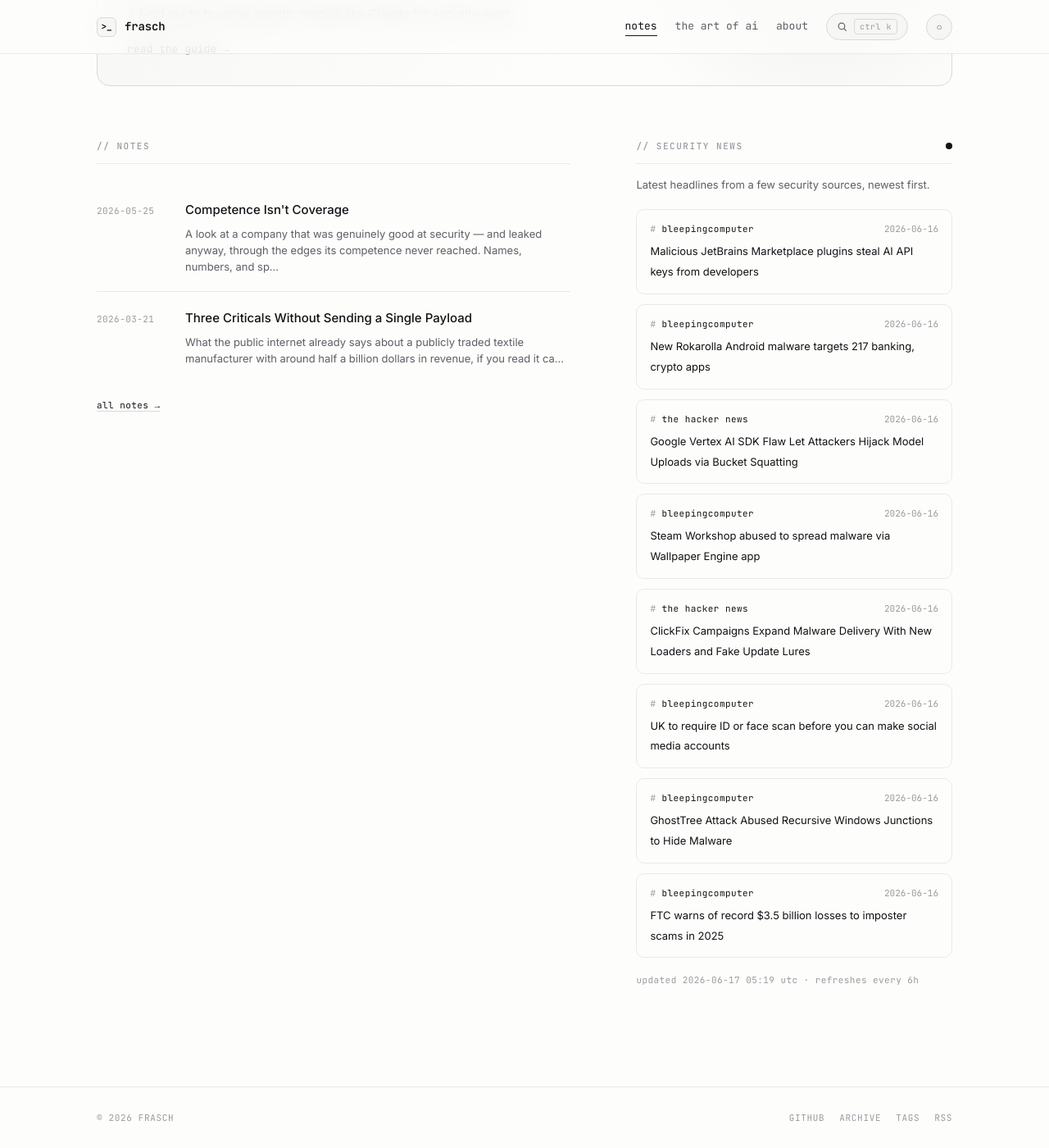
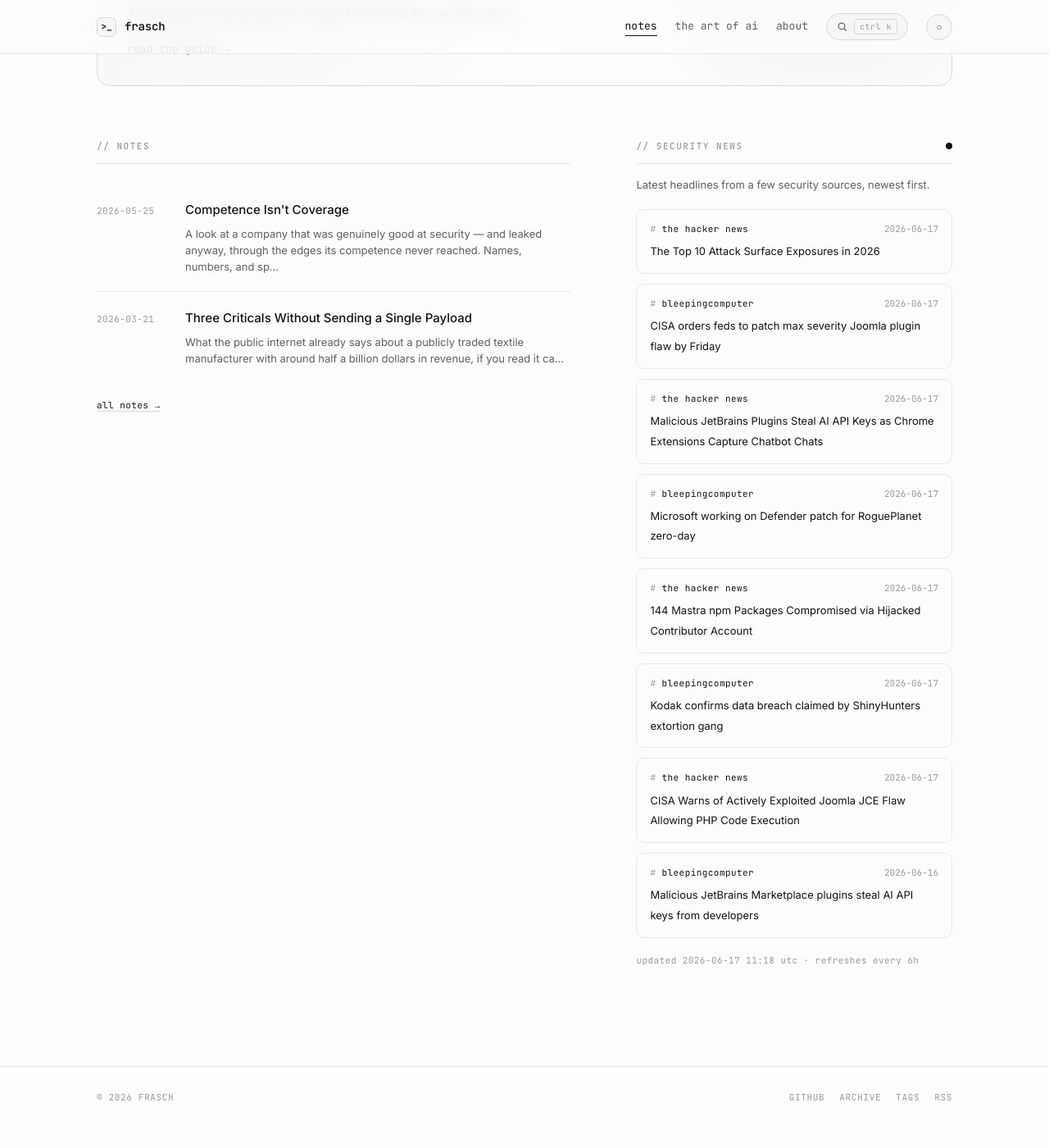
Before and after one commit to whoisfrasch/frasch, a Jekyll site: the page built from index.html, in a window 1280 px wide and 1400 px high, scrolled down 615 px. Shown: the whole window at 82% size. Built offline with Jekyll 4.4.1, drawn with Linux system fonts in a browser that asks for light colours; after the commit the page ends 1990 px from its top, so only the background shows below that.

Commit message:
Refresh security news feed

```diff
--- a/_data/news.json
+++ b/_data/news.json
@@ -1,53 +1,53 @@
 {
-  "updated": "2026-06-17T05:19:00Z",
+  "updated": "2026-06-17T11:18:57Z",
   "items": [
+    {
+      "source": "the hacker news",
+      "title": "The Top 10 Attack Surface Exposures in 2026",
+      "link": "https://thehackernews.com/2026/06/the-top-10-attack-surface-exposures-in.html",
+      "date": "2026-06-17T10:30:00Z"
+    },
+    {
+      "source": "bleepingcomputer",
+      "title": "CISA orders feds to patch max severity Joomla plugin flaw by Friday",
+      "link": "https://www.bleepingcomputer.com/news/security/cisa-orders-feds-to-patch-max-severity-joomla-plugin-flaw-by-friday/",
+      "date": "2026-06-17T10:09:24Z"
+    },
+    {
+      "source": "the hacker news",
+      "title": "Malicious JetBrains Plugins Steal AI API Keys as Chrome Extensions Capture Chatbot Chats",
+      "link": "https://thehackernews.com/2026/06/malicious-jetbrains-plugins-steal-ai.html",
+      "date": "2026-06-17T09:38:46Z"
+    },
+    {
+      "source": "bleepingcomputer",
+      "title": "Microsoft working on Defender patch for RoguePlanet zero-day",
+      "link": "https://www.bleepingcomputer.com/news/microsoft/microsoft-working-on-defender-patch-for-rogueplanet-zero-day/",
+      "date": "2026-06-17T08:32:29Z"
+    },
+    {
+      "source": "the hacker news",
+      "title": "144 Mastra npm Packages Compromised via Hijacked Contributor Account",
+      "link": "https://thehackernews.com/2026/06/144-mastra-npm-packages-compromised-via.html",
+      "date": "2026-06-17T07:38:24Z"
+    },
+    {
+      "source": "bleepingcomputer",
+      "title": "Kodak confirms data breach claimed by ShinyHunters extortion gang",
+      "link": "https://www.bleepingcomputer.com/news/security/kodak-confirms-data-breach-claimed-by-shinyhunters-extortion-gang/",
+      "date": "2026-06-17T07:07:56Z"
+    },
+    {
+      "source": "the hacker news",
+      "title": "CISA Warns of Actively Exploited Joomla JCE Flaw Allowing PHP Code Execution",
+      "link": "https://thehackernews.com/2026/06/cisa-warns-of-actively-exploited-joomla.html",
+      "date": "2026-06-17T05:50:46Z"
+    },
     {
       "source": "bleepingcomputer",
       "title": "Malicious JetBrains Marketplace plugins steal AI API keys from developers",
       "link": "https://www.bleepingcomputer.com/news/security/malicious-jetbrains-marketplace-plugins-steal-ai-api-keys-from-developers/",
       "date": "2026-06-16T21:54:50Z"
-    },
-    {
-      "source": "bleepingcomputer",
-      "title": "New Rokarolla Android malware targets 217 banking, crypto apps",
-      "link": "https://www.bleepingcomputer.com/news/security/new-rokarolla-android-malware-targets-217-banking-crypto-apps/",
-      "date": "2026-06-16T20:04:11Z"
-    },
-    {
-      "source": "the hacker news",
-      "title": "Google Vertex AI SDK Flaw Let Attackers Hijack Model Uploads via Bucket Squatting",
-      "link": "https://thehackernews.com/2026/06/google-vertex-ai-sdk-flaw-let-attackers.html",
-      "date": "2026-06-16T19:05:41Z"
-    },
-    {
-      "source": "bleepingcomputer",
-      "title": "Steam Workshop abused to spread malware via Wallpaper Engine app",
-      "link": "https://www.bleepingcomputer.com/news/security/steam-workshop-abused-to-spread-malware-via-wallpaper-engine-app/",
-      "date": "2026-06-16T18:27:55Z"
-    },
-    {
-      "source": "the hacker news",
-      "title": "ClickFix Campaigns Expand Malware Delivery With New Loaders and Fake Update Lures",
-      "link": "https://thehackernews.com/2026/06/clickfix-campaigns-expand-malware.html",
-      "date": "2026-06-16T17:41:28Z"
-    },
-    {
-      "source": "bleepingcomputer",
-      "title": "UK to require ID or face scan before you can make social media accounts",
-      "link": "https://www.bleepingcomputer.com/news/security/uk-to-require-id-or-face-scan-before-you-can-make-social-media-accounts/",
-      "date": "2026-06-16T14:38:49Z"
-    },
-    {
-      "source": "bleepingcomputer",
-      "title": "GhostTree Attack Abused Recursive Windows Junctions to Hide Malware",
-      "link": "https://www.bleepingcomputer.com/news/security/ghosttree-attack-abused-recursive-windows-junctions-to-hide-malware/",
-      "date": "2026-06-16T14:17:27Z"
-    },
-    {
-      "source": "bleepingcomputer",
-      "title": "FTC warns of record $3.5 billion losses to imposter scams in 2025",
-      "link": "https://www.bleepingcomputer.com/news/security/ftc-warns-of-record-35-billion-losses-to-imposter-scams-in-2025/",
-      "date": "2026-06-16T13:42:19Z"
     }
   ]
 }
```
